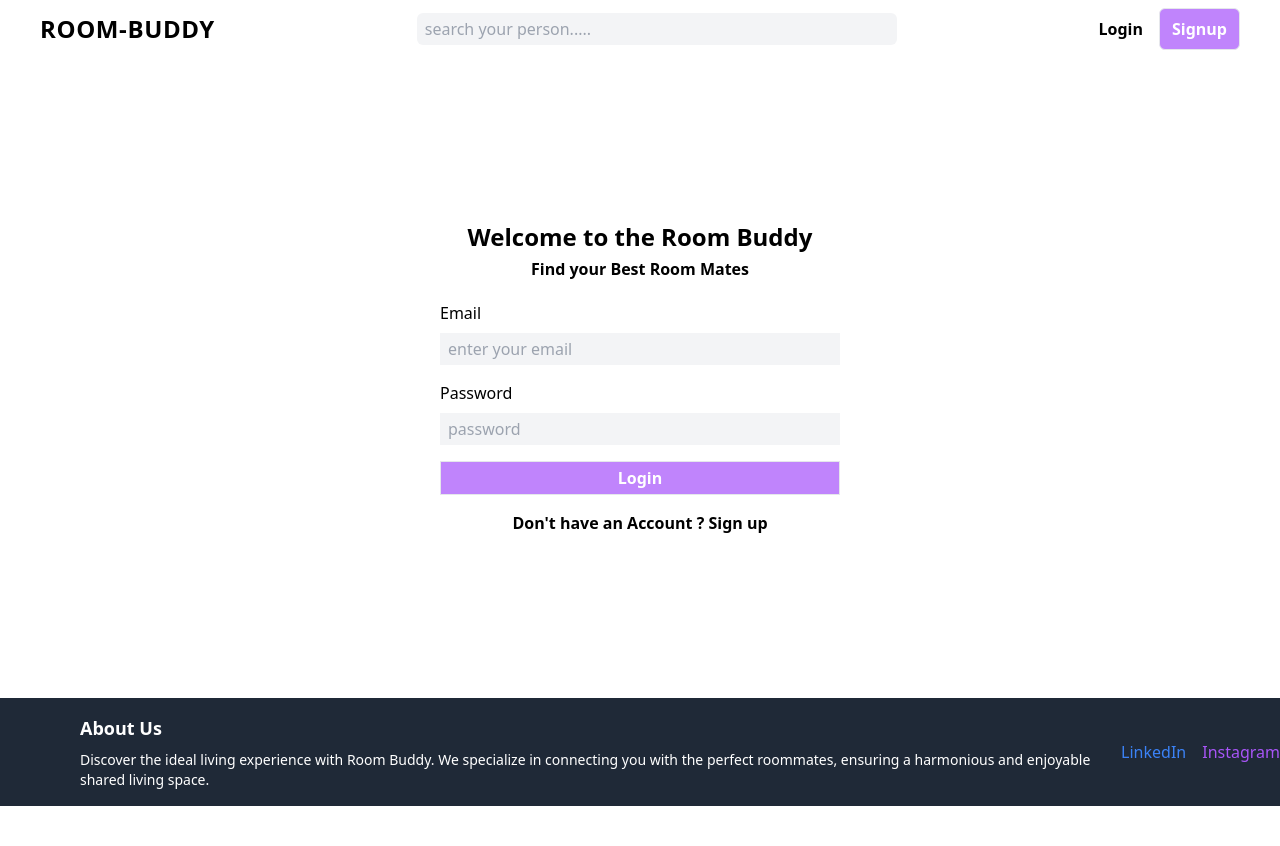
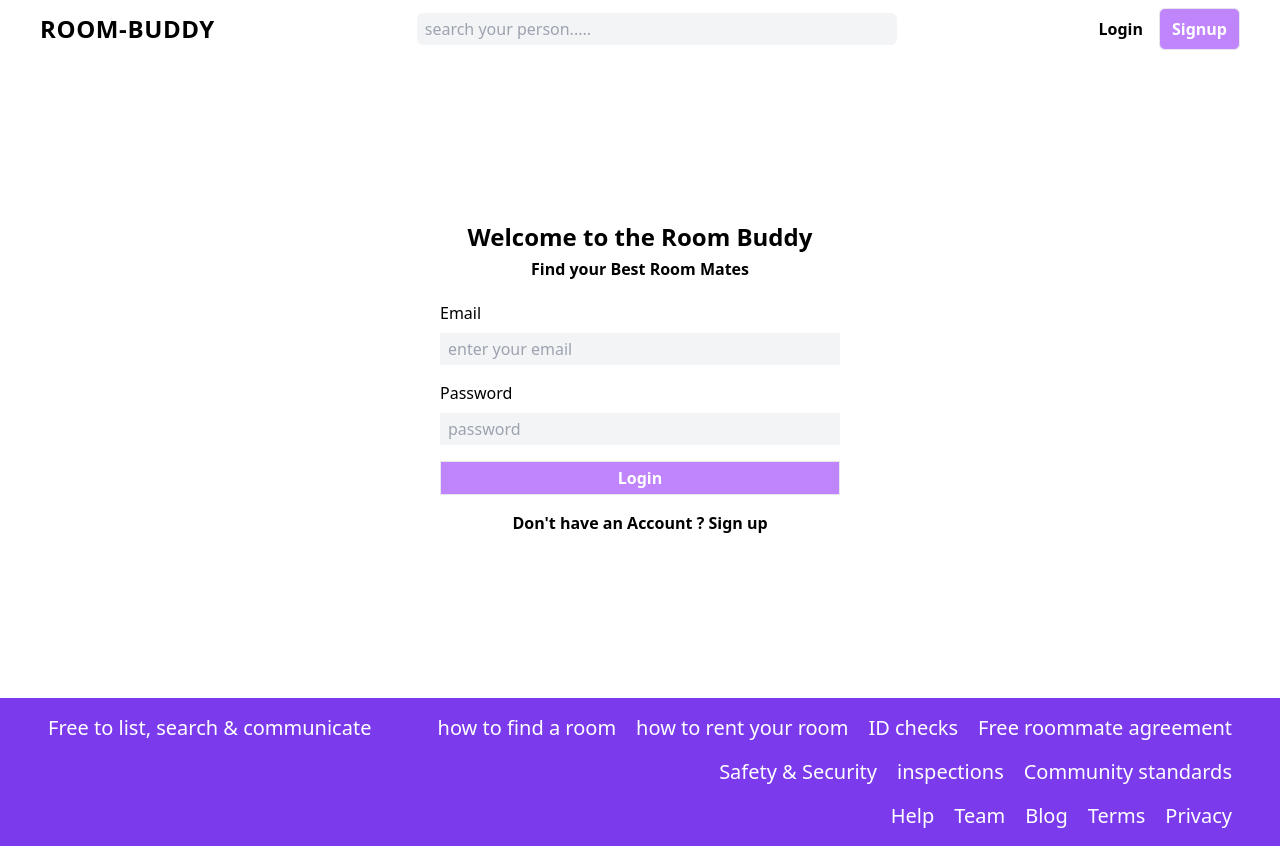
Before and after one commit to Sumitsonikaju/project-room-finder, a React (Create React App) app: page / in a window 1280 px wide. Before the commit the page ends 806 px from the top, so only its background shows below. Built offline with nearby package versions, Linux system fonts and the light colour scheme.

Commit message:
footer done

```diff
--- a/package.json
+++ b/package.json
@@ -9,7 +9,7 @@
     "firebase": "^10.7.2",
     "react": "^18.2.0",
     "react-dom": "^18.2.0",
-    "react-router-dom": "^6.21.3",
+    "react-router-dom": "^6.22.0",
     "react-scripts": "5.0.1",
     "react-toastify": "^10.0.4",
     "web-vitals": "^2.1.4"
--- a/src/Component/Footer.jsx
+++ b/src/Component/Footer.jsx
@@ -2,35 +2,59 @@ import React from "react";
 
 const Footer = () => {
   return (
-    <footer className="bg-gray-800 text-white py-4">
-      <div className="container mx-auto flex justify-between items-center">
-        <div>
-          <h2 className="text-lg font-bold ml-20 mb-2">About Us</h2>
-          <p className="text-sm ml-20">Discover the ideal living experience with Room Buddy. We specialize in connecting you with the perfect roommates, ensuring a harmonious and enjoyable shared living space.</p>
+    <footer className="bg-violet-600  ">
+      <div className="flex justify-between px-12 py-4">
+        <div className=" text-white text-xl">
+          {" "}
+          Free to list, search & communicate
         </div>
-        <div className="space-x-4">
-          <a
-            href="https://www.linkedin.com/"
-            target="_blank"
-            rel="noopener noreferrer"
-            className="text-blue-500 hover:text-blue-700"
-          >
-
-            LinkedIn
-          </a>
-          <a
-            href="https://www.instagram.com/"
-            target="_blank"
-            rel="noopener noreferrer"
-            className="text-purple-500 hover:text-purple-700"
-          >
-            Instagram
-          </a>
-          {/* <Link to="/services" className="text-green-500 hover:text-green-700">
-            Services
-          </Link> */}
+        <div className=" justify-center text-white text-xl space-y-4">
+          <div className="  flex justify-end text-white text-xl">
+            <a href="" className="">
+              how to find a room
+            </a>
+            <a href="" className="ml-5">
+              how to rent your room
+            </a>
+            <a href="" className="ml-5">
+              ID checks
+            </a>
+            <a href="" className="ml-5">
+              Free roommate agreement
+            </a>
+            <br />
+            </div>
+            <div className="  flex justify-end text-white text-xl">
+            <a href="" className="ml-5">
+              Safety & Security
+            </a>
+            <a href="" className="ml-5">
+              inspections
+            </a>
+            <a href="" className="ml-5">
+              Community standards
+            </a>
+          </div>
+          <div class=" mb-10 flex justify-end gap-x-5 text-xl">
+            <a href="" class="underline-orange-500">
+              Help
+            </a>
+            <a href="" class="underline-orange-500">
+              Team
+            </a>
+            <a href="" class="underline-orange-500">
+              Blog
+            </a>
+            <a href="" class="underline-orange-500">
+              Terms
+            </a>
+            <a href="" class="underline-orange-500">
+              Privacy
+            </a>
+          </div>
         </div>
       </div>
+
     </footer>
   );
 };
```
Also changed, not shown: 2 other files (tests, documents, lock files or other folders).
